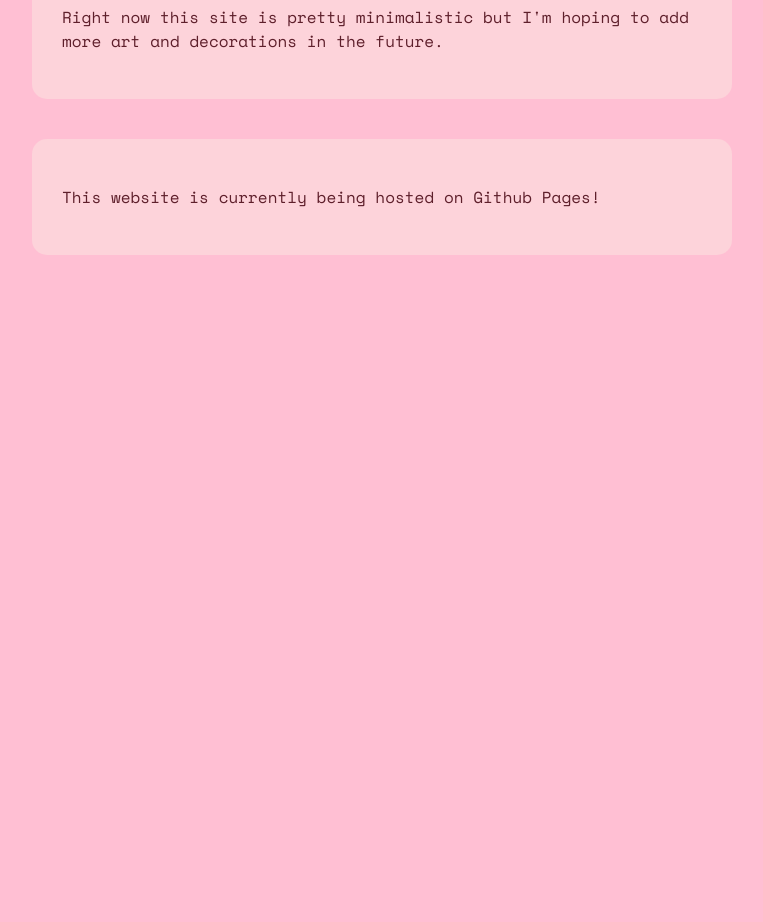
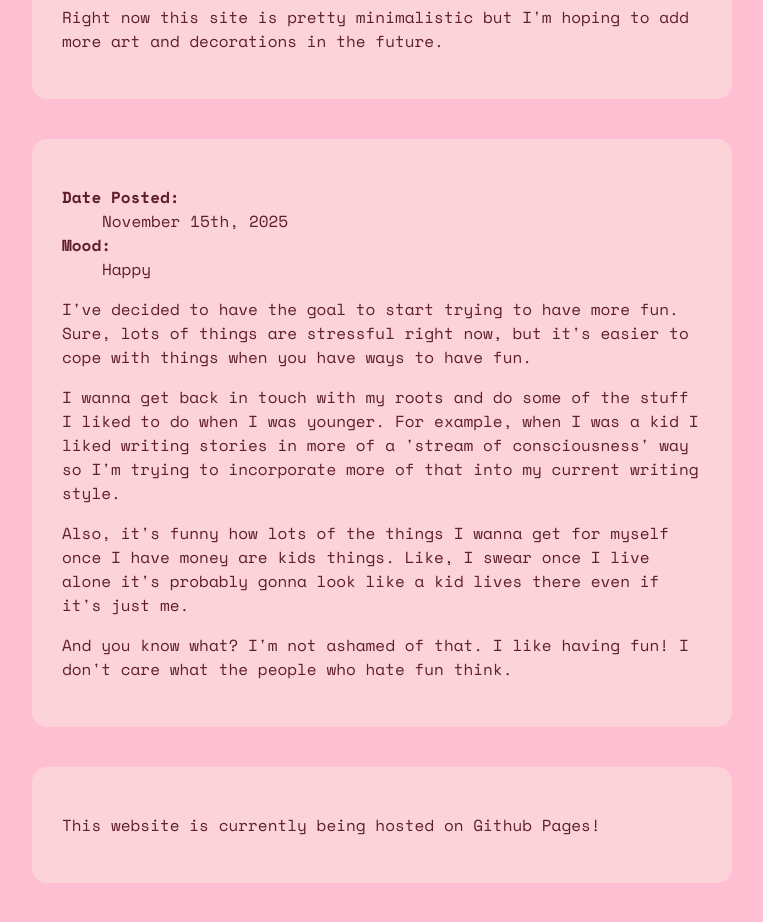
Before and after one commit to kitkat-png/catboy-cubby, a plain HTML site: page blog.html in a window 1280 px wide. Shown: the part 700-1622 px from the top of the page, without its empty margins (258-1021 px from the left). Before the commit the page ends 995 px from the top, so only its background shows below. Drawn offline with Linux system fonts and the light colour scheme.

Commit message:
make new blog post

```diff
--- a/blog.html
+++ b/blog.html
@@ -66,6 +66,23 @@
 
                 <p>Right now this site is pretty minimalistic but I'm hoping to add more art and decorations in the future.</p>
             </div>
+
+            <div id="151125-1" class="post">
+                <dl>
+                    <dt>Date Posted:</dt>
+                    <dd>November 15th, 2025</dd>
+                    <dt>Mood:</dt>
+                    <dd>Happy</dd>
+                </dl>
+
+                <p>I've decided to have the goal to start trying to have more fun. Sure, lots of things are stressful right now, but it's easier to cope with things when you have ways to have fun.</p>
+
+                <p>I wanna get back in touch with my roots and do some of the stuff I liked to do when I was younger. For example, when I was a kid I liked writing stories in more of a 'stream of consciousness' way so I'm trying to incorporate more of that into my current writing style.</p>
+
+                <p>Also, it's funny how lots of the things I wanna get for myself once I have money are kids things. Like, I swear once I live alone it's probably gonna look like a kid lives there even if it's just me.</p>
+
+                <p>And you know what? I'm not ashamed of that. I like having fun! I don't care what the people who hate fun think.</p>
+            </div>
         </div>
     </main>
     <footer>
```
